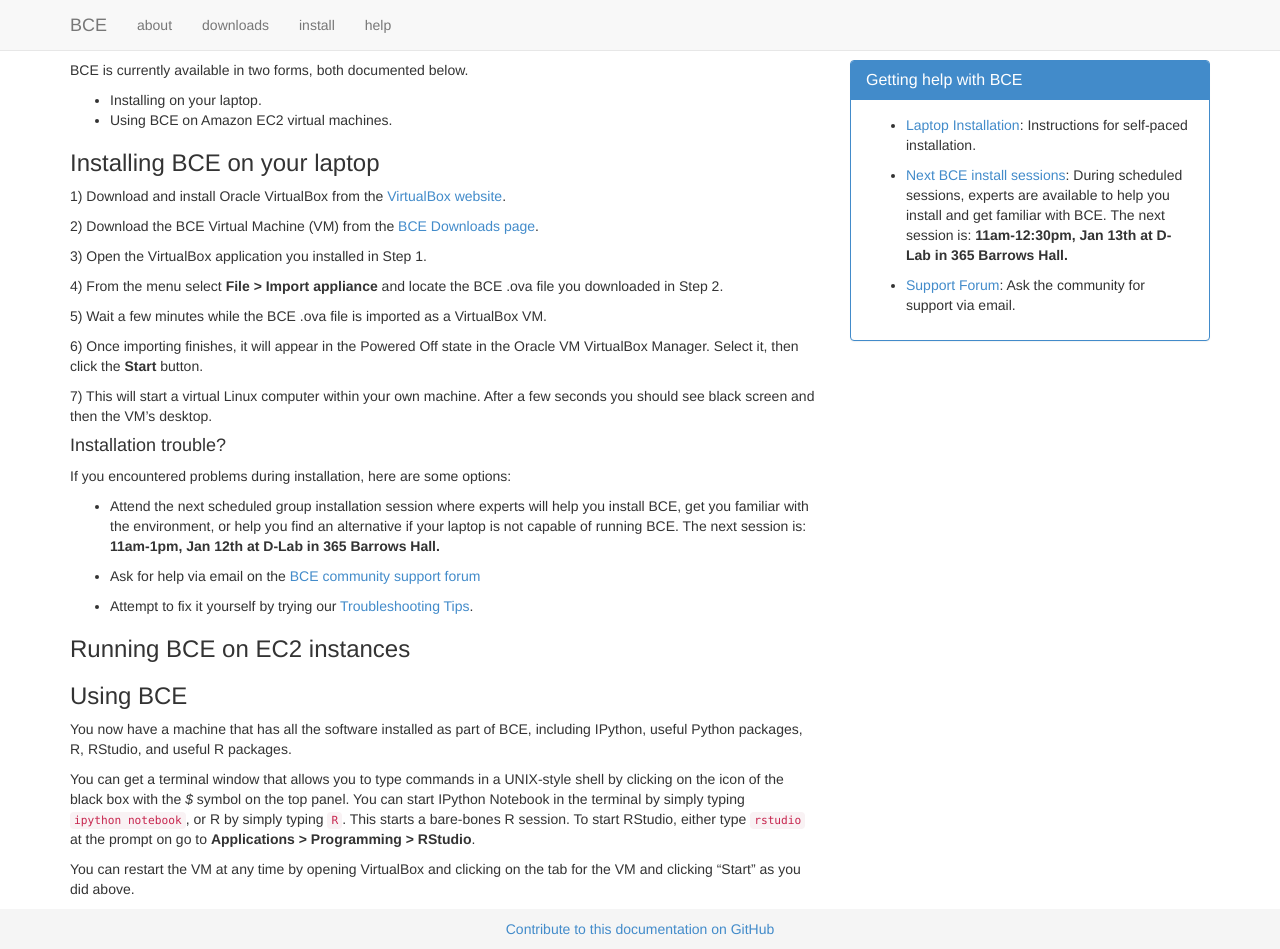
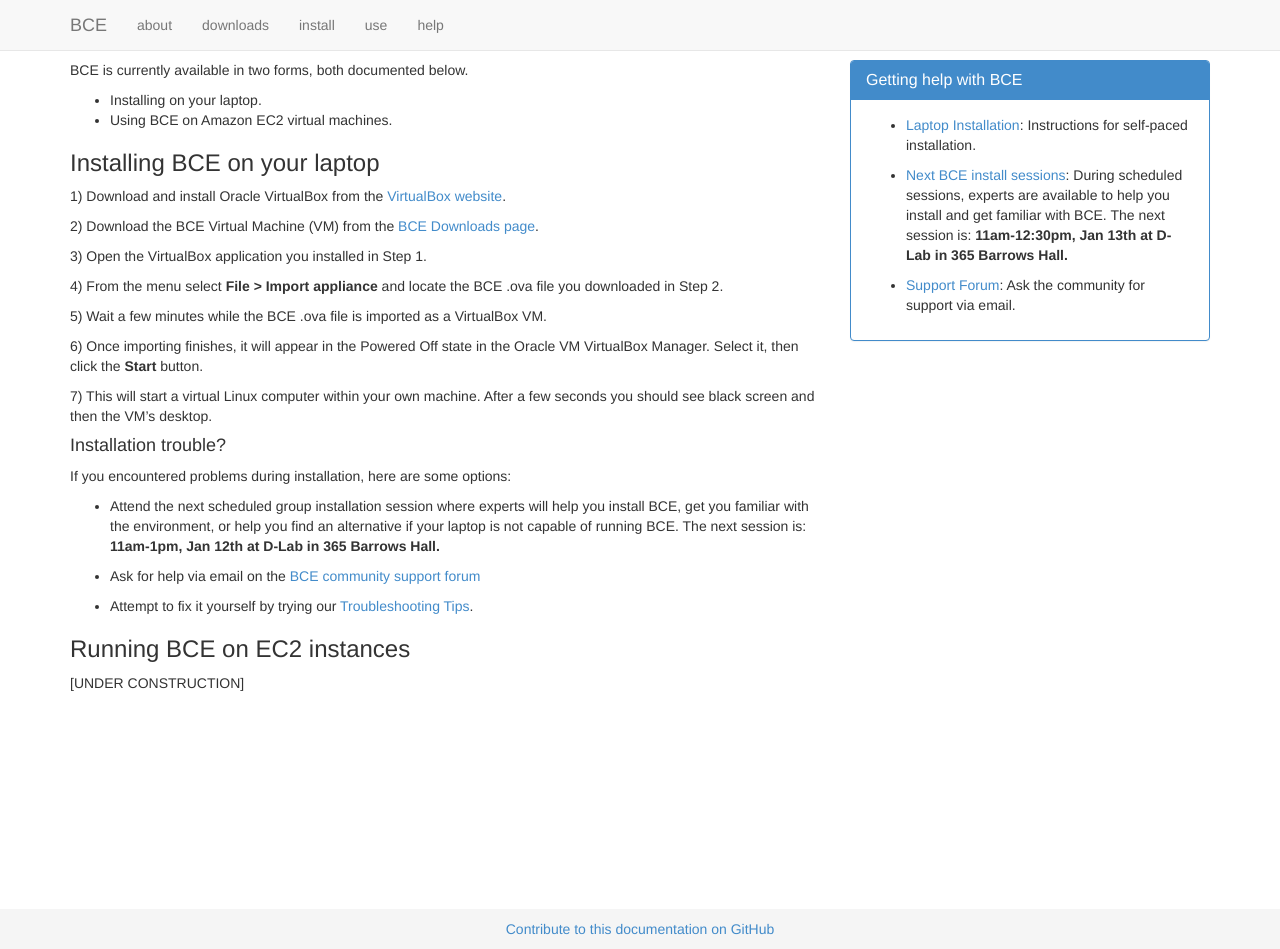
Before and after one commit to ucberkeley/bce-documentation, a Jekyll site: the page built from laptop-installation.md, in a window 1280 px wide and 949 px high. Built offline with Jekyll 4.4.1, drawn with Linux system fonts in a browser that asks for light colours; nearby versions of some CDN libraries; library files that are not in the unit come from our copies; Markdown is read by kramdown in place of the engine named in the settings.

Commit message:
added using bce page and revised install page

```diff
--- a/_layouts/default.html
+++ b/_layouts/default.html
@@ -51,6 +51,7 @@
                 <li> <a href="{{ BASE_PATH }}/index.html">about</a> </li>
                 <li> <a href="{{ BASE_PATH }}/downloads.html">downloads</a> </li>
                 <li> <a href="{{ BASE_PATH }}/laptop-installation.html">install</a> </li>
+                <li> <a href="{{ BASE_PATH }}/use.html">use</a> </li>
                 <li> <a href="{{ BASE_PATH }}/help.html">help</a> </li>
             </ul>
           </div><!--/.nav-collapse -->
--- a/laptop-installation.md
+++ b/laptop-installation.md
@@ -41,21 +41,4 @@ If you encountered problems during installation, here are some options:
 
 ### Running BCE on EC2 instances
 
-
-
-### Using BCE
-
-You now have a machine that has all the software installed as part of
-BCE, including IPython, useful Python packages, R, RStudio, and useful
-R packages.
-
-You can get a terminal window that allows you to type commands in a
-UNIX-style shell by clicking on the icon of the black box with the *$*
-symbol on the top panel. You can start IPython Notebook in the
-terminal by simply typing `ipython notebook`, or R by simply typing
-`R`. This starts a bare-bones R session. To start RStudio, either type
-`rstudio` at the prompt on go to **Applications > Programming >
-RStudio**.
-
-You can restart the VM at any time by opening VirtualBox and clicking
-on the tab for the VM and clicking "Start" as you did above.
+[UNDER CONSTRUCTION]
```
